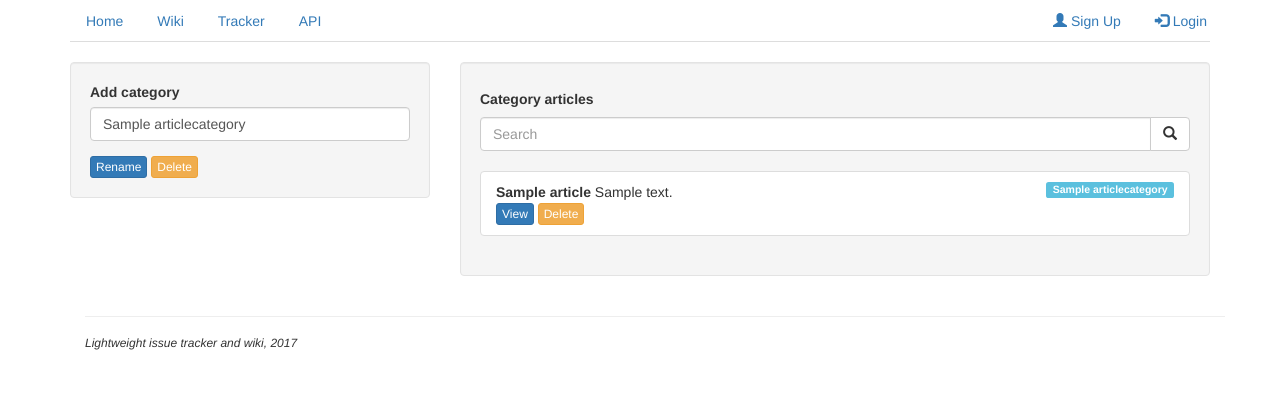
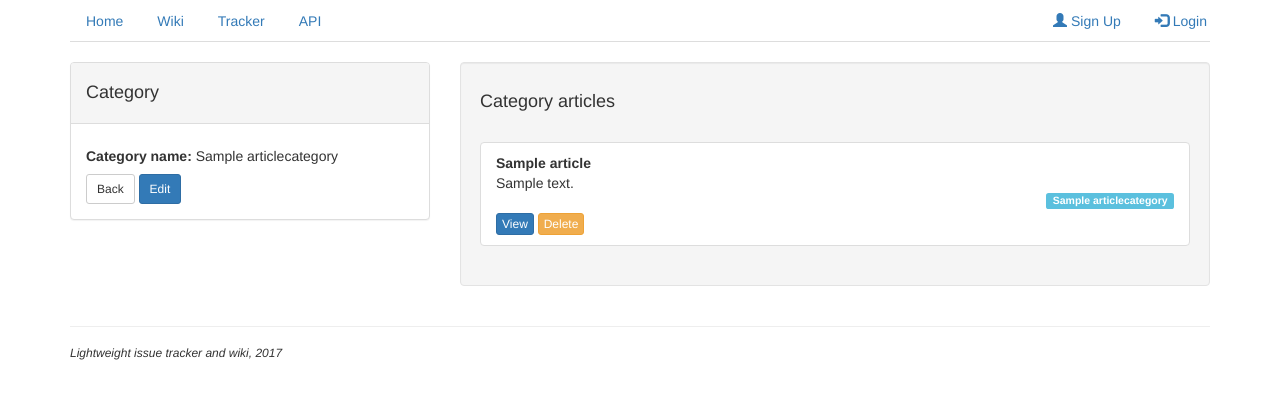
Before and after one commit to dmitryhusev/diaryProject, a Django app: page /articles/category/1/ in a window 1280 px wide. Shown: the top 399 px of the page. Run offline with Django 3.2, Linux system fonts and the light colour scheme; tables that the repository leaves empty hold one stand-in row (values such as "Sample post"); some libraries are stand-ins or nearby versions.

Commit message:
added category view/page, edited several files

```diff
--- a/article/forms.py
+++ b/article/forms.py
@@ -26,7 +26,7 @@ class ArticleForm(forms.ModelForm):
 class ArticleCategoryForm(forms.ModelForm):
 
     title = forms.CharField(
-        label='Add category',
+        label='Category name',
         widget=forms.TextInput(attrs={'class': 'form-control', 'placeholder': 'Category name'}))
 
     class Meta:
--- a/article/templates/add_article.html
+++ b/article/templates/add_article.html
@@ -11,7 +11,7 @@ Add article
         <div class="form-group">
             {% csrf_token %}
             {% bootstrap_form form  %}
-            <button class=" btn-sm btn btn-success" name="submit">Add</button>
+            <button class=" btn-sm btn btn-primary" name="submit">Add</button>
             <a href="{%url 'articles:list' %}" class=" btn-sm btn btn-warning">Cancel</a>
         </div>
     </form>
--- /dev/null
+++ b/article/templates/category.html
@@ -0,0 +1,54 @@
+{%extends 'base.html'%}
+{%load bootstrap3%}
+{%load staticfiles%}
+{%block title%}
+Category
+{%endblock%}
+
+{%block content%}
+<div class="container"><br/>
+<div class="row">
+<div class="col-md-4">
+
+<div class="panel panel-default">
+    <div class="panel-heading">
+        <h4>Category</h4>
+
+    </div>
+    <div class="panel-body">
+            <h5><strong>Category name:</strong> {{title}}</h5>
+            <a href="{%url 'articles:list'%}" class="btn btn-default btn-sm">Back</a>
+            <a href="{%url 'articles:edit_category' category_id%}" class="btn btn-primary btn-sm">Edit</a>
+
+    </div>
+</div>
+
+</div>
+<div class="col-md-8">
+        <div class="well">
+        <h4>Category articles</h4>
+    <br>
+
+
+    <ul class="list-group">
+        {%if articles%}
+        {%for article in articles%}
+        <li class="list-group-item"><strong>{{article.title}}</strong><br>
+        {{article.body|truncatewords:50}}<br>
+        <span class="label label-info pull-right">{{article.category}}</span></br>
+        <a href="{%url 'articles:view_article' article.id%}" class="btn btn-primary btn-xs">View</a>
+        <button class="btn btn-warning btn-xs" onclick="deleteItem({{article.id}})">Delete</button>
+        </li>
+        {%endfor%}
+        {%else%}
+        Category does not have any articles
+        {%endif%}
+    </ul>
+
+    </div>
+    </div>
+</div>
+</div>
+<script src="{%static 'article/delete_article.js'%}"></script>
+
+{%endblock%}
--- a/article/templates/edit_article.html
+++ b/article/templates/edit_article.html
@@ -28,7 +28,7 @@ Edit article
     <div id="caption"></div>
     </div>
     {%if art_edit.image%}
-    <img id="myImg" class="img-responsive img-rounded" src="{{art_edit.image.url}}" alt="image_your_title" width="360" height="230"/>
+    <img id="myImg" class="img-responsive img-rounded" src="{{art_edit.image.url}}" alt="{{art_edit.image}}" width="360" height="230"/>
     {%endif%}
 </div>
 </div>
--- a/article/templates/edit_category.html
+++ b/article/templates/edit_category.html
@@ -2,21 +2,28 @@
 {%load bootstrap3%}
 {%load staticfiles%}
 {%block title%}
-Category
+Edit category
 {%endblock%}
 
 {%block content%}
 <div class="container"><br/>
 <div class="row">
 <div class="col-md-4">
-<div class="well">
+    <div class="panel panel-default">
+        <div class="panel-heading">
+            <h4>Edit category</h4>
+        </div>
+    <div class="panel-body">
 
 <form action="{%url 'articles:edit_category' category_id%}" method='post'>
     {% csrf_token %}
     {% bootstrap_form form %}
-    <input type="submit" class="btn btn-primary btn-xs" value="Rename"/>
-    <button class="btn btn-warning btn-xs dlt ">Delete</button>
+    <a href="{%url 'articles:category' category_id%}" class="btn btn-default btn-sm">Back</a>
+    <input type="submit" class="btn btn-primary btn-sm" value="Rename"/>
+    <button class="btn btn-warning btn-sm dlt ">Delete</button>
+
 </form>
+</div>
 <script>
     $('.dlt').click(function(e){
         e.preventDefault();
@@ -29,41 +36,8 @@ Category
 </script>
 
 </div>
-</div>
-<div class="col-md-8">
-
-    <div class="well">
-            <h5><strong>Category articles</strong></h5>
-
-<form action="" method="GET">
-    <div class="input-group">
-      <input name="q" type="text" class="form-control" placeholder="Search">
-      <div class="input-group-btn">
-        <button class="btn btn-default" type="submit">
-          <i class="glyphicon glyphicon-search"></i>
-        </button>
-      </div>
-    </div>
-</form>
-<br>
 
 
-<ul class="list-group">
-    {%if articles%}
-    {%for article in articles%}
-    <li class="list-group-item"><strong>{{article.title}}</strong>
-    {{article.body|truncatewords:50}}
-    <span class="label label-info pull-right">{{article.category}}</span></br>
-    <a href="{%url 'articles:view_article' article.id%}" class="btn btn-primary btn-xs ">View</a>
-    <button class="btn btn-warning btn-xs " onclick="deleteItem({{article.id}})">Delete</button>
-    </li>
-    {%endfor%}
-    {%else%}
-    Category does not have any articles
-    {%endif%}
-</ul>
-
-</div>
 </div>
 </div>
 <script src="{%static 'article/delete_article.js'%}"></script>
--- a/article/urls.py
+++ b/article/urls.py
@@ -1,6 +1,6 @@
 from django.conf.urls import url
 from .views import article_list, add_article, edit_article,\
-delete_article, view_article, add_category, delete_category, edit_category
+delete_article, view_article, add_category, delete_category, edit_category, category
 
 urlpatterns = [
     url(r'^list/$', article_list, name='list'),
@@ -9,7 +9,8 @@ urlpatterns = [
     url(r'^delete/article/(?P<article_id>\d+)/$', delete_article, name='delete_article'),
     url(r'^view/article/(?P<article_id>\d+)/$', view_article, name='view_article'),
     url(r'^add/category/$', add_category, name='add_category'),
-    url(r'^category/(?P<category_id>\d+)/$', edit_category, name='edit_category'),
+    url(r'^category/(?P<category_id>\d+)/$', category, name='category'),
+    url(r'^edit/category/(?P<category_id>\d+)/$', edit_category, name='edit_category'),
     url(r'^delete/category/(?P<category_id>\d+)/$', delete_category, name='delete_category'),
 
 
--- a/article/views.py
+++ b/article/views.py
@@ -60,6 +60,14 @@ def view_article(request, article_id):
     return render(request, 'view_article.html', context)
 
 
+def category(request, category_id):
+    category = ArticleCategory.objects.get(id=category_id)
+    category_articles = Article.objects.filter(category=category_id)
+    context = {'title': category.title, 'category_id': category_id, 'articles':category_articles}
+    return render(request, 'category.html', context)
+
+
+
 def add_category(request):
 
     if request.method == 'POST':
@@ -81,11 +89,10 @@ def edit_category(request, category_id):
         form = ArticleCategoryForm(instance = instance, data=request.POST)
         if form.is_valid():
             form.save()
-            return HttpResponseRedirect(reverse('articles:list'))
+            return HttpResponseRedirect(reverse('articles:category', args=[category_id]))
     else:
         form = ArticleCategoryForm(instance=instance)
-    category_articles = Article.objects.filter(category=category_id)
-    context = {'form':form, 'category_id':category_id, 'articles':category_articles}
+    context = {'form':form, 'category_id':category_id}
     return render(request, 'edit_category.html', context)
 
 
--- a/diary/settings.py
+++ b/diary/settings.py
@@ -25,7 +25,7 @@ SECRET_KEY = '@er76-jkys66j#)b3_n961^ha3&cl4ky1#@p1jb9rcajufye4i'
 # SECURITY WARNING: don't run with debug turned on in production!
 DEBUG = True
 
-ALLOWED_HOSTS = ['dimtri.pythonanywhere.com','127.0.0.1']
+ALLOWED_HOSTS = ['dimtri.pythonanywhere.com','127.0.0.1', 'lwtrack.pythonanywhere.com']
 
 
 # Application definition
@@ -126,6 +126,7 @@ USE_TZ = True
 STATIC_DIR = os.path.join(BASE_DIR, 'static')
 STATICFILES_DIRS = [STATIC_DIR, ]
 STATIC_URL = '/static/'
+STATIC_ROOT = os.path.join(BASE_DIR, 'staticroot')
 
 MEDIA_URL = '/media/'
 MEDIA_ROOT = os.path.join(BASE_DIR, 'media')
--- a/diary/views.py
+++ b/diary/views.py
@@ -9,6 +9,6 @@ def index(request):
         articles = Article.objects.filter(title__icontains=query)
     else:
         articles = Article.objects.order_by('-date_added')[:15]
-    issues = Tracker.objects.order_by('-date_added')[:10]
+    issues = Tracker.objects.order_by('-date_added')[:15]
     context = {'articles': articles, 'issues': issues}
     return render(request, "index.html", context)
--- a/tracker/templates/add_issue.html
+++ b/tracker/templates/add_issue.html
@@ -18,7 +18,7 @@ Create issue
             {%endfor%}
             </select><br>
             <button class="btn btn-primary btn-sm" name="submit">Create</button>
-            <a href="{%url 'tracker:issues'%}" class="btn btn-warning btn-sm" name="exit">Exit</a>
+            <a href="{%url 'tracker:issues'%}" class="btn btn-warning btn-sm" name="exit">Cancel</a>
         </div>
     </form>
     <script>
--- a/tracker/templates/edit_issue.html
+++ b/tracker/templates/edit_issue.html
@@ -19,8 +19,8 @@ Edit issue
             {%endfor%}
     </select><br>
 
-    <button class="btn btn-primary btn-sm" name="submit">Save Changes</button>
-    <a href="{%url 'tracker:issues'%}" class="btn btn-warning btn-sm" name="exit">Exit</a>
+    <button class="btn btn-primary btn-sm" name="submit">Save</button>
+    <a href="{%url 'tracker:issues'%}" class="btn btn-warning btn-sm" name="exit">Cancel</a>
 </form>
 
     <script>
--- a/tracker/templates/issues.html
+++ b/tracker/templates/issues.html
@@ -10,6 +10,7 @@ Issues
 <a href="{%url 'tracker:add_issue'%}" class="btn btn-primary btn-sm">Create Issue</a>
 </p>
 
+
 <form action="{%url 'tracker:issues'%}" method="GET">
         <div class="input-group">
         <input name="q" type="text" class="form-control" placeholder="Find issue">
@@ -19,8 +20,7 @@ Issues
         </button>
         </div>
         </div>
-    </form>
-
+</form>
 <br>
 <table class="table table-bordered ">
         <thead class="thead-dark">
```
Also changed, not shown: article/templates/articles.html (+19 -18 lines), article/templates/view_article.html (+5 -3 lines), readme.md.
